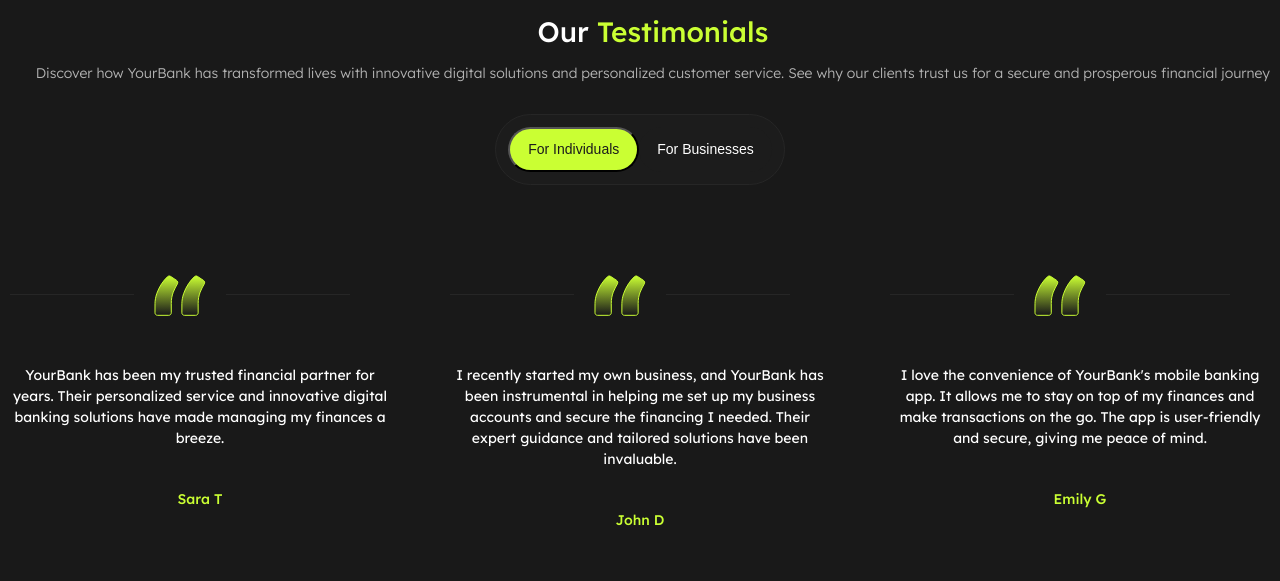
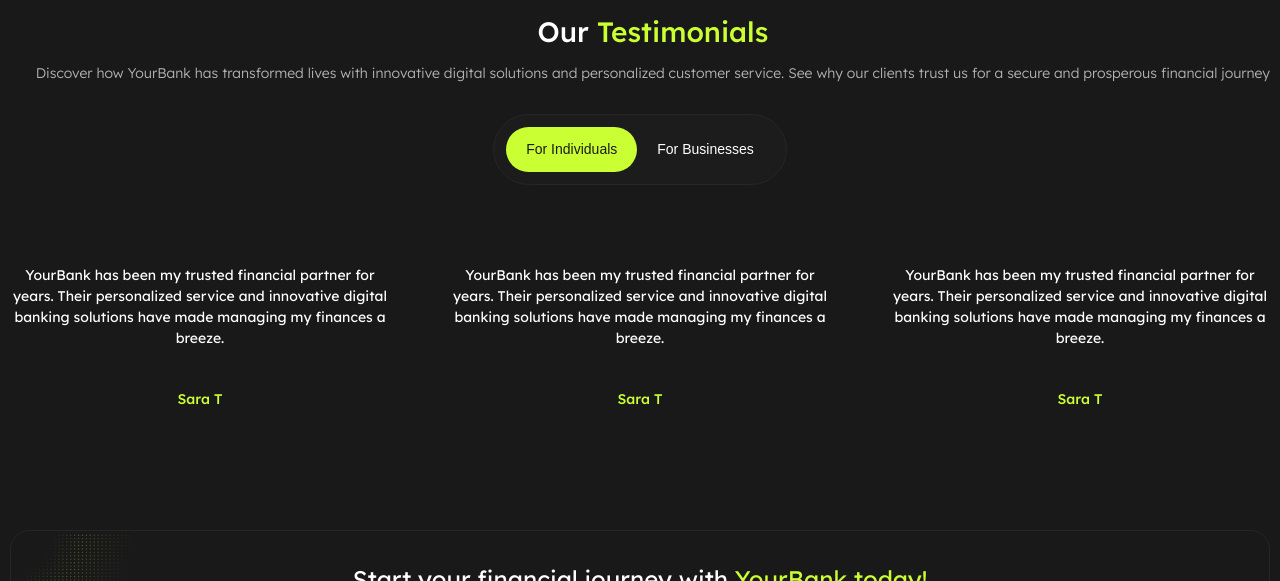
Before and after one commit to Vendifo/yourbank, a React (Create React App) app in the folder yourbank/: page / in a window 1280 px wide. Shown: the part 6760-7341 px from the top of the page. Built offline with nearby package versions, Linux system fonts and the light colour scheme.

Commit message:
Сделан функционал в компоненте testimonials

```diff
--- a/yourbank/src/components/home/testimonials/Testimonials.jsx
+++ b/yourbank/src/components/home/testimonials/Testimonials.jsx
@@ -1,15 +1,22 @@
-import './testimonials.css'
-import arrowleft from '../../../img/Assets/arrowleft.svg'
-import arrowright from '../../../img/Assets/arrowright.svg'
-import testimonialscard from '../../../img/Assets/testimonialscard.svg'
+import React, { useState } from 'react';
+import './testimonials.css';
+import arrowleft from '../../../img/Assets/arrowleft.svg';
+import arrowright from '../../../img/Assets/arrowright.svg';
+import testimonialscard from '../../../img/Assets/testimonialscard.svg';
 
-function Testimonials () {
+function Testimonials() {
+    const [content, setContent] = useState('individuals');
+
+    const handleButtonClick = (contentType) => {
+        setContent(contentType);
+    };
+
     return (
         <section className='testimonials'>
-            <div className='container' >
+            <div className='container'>
                 <div className='testimonials__container'>
                     <div className='testimonials__info-container'>
-                        <div className='testimonials__text-container' >
+                        <div className='testimonials__text-container'>
                             <h1>Our <span>Testimonials</span></h1>
                             <p>Discover how YourBank has transformed lives with
                                 innovative digital solutions and personalized
@@ -17,54 +24,79 @@ function Testimonials () {
                                 us for a secure and prosperous financial journey</p>
                         </div>
                         <div className='testimonials__tabs'>
-                            <button className='testimonials__button-individuals' >For Individuals</button>
-                            <button className='testimonials__button-businesses' >For Businesses</button>
+                            <button
+                                className={content === 'individuals' ? 'testimonials__button-individuals active' : 'testimonials__button-individuals'}
+                                onClick={() => handleButtonClick('individuals')}
+                            >
+                                For Individuals
+                            </button>
+                            <button
+                                className={content === 'businesses' ? 'testimonials__button-businesses active' : 'testimonials__button-businesses'}
+                                onClick={() => handleButtonClick('businesses')}
+                            >
+                                For Businesses
+                            </button>
                         </div>
                     </div>
                     <div className='testimonials__slider'>
-                        <button className='testimonials__button' ><img src={arrowleft} alt="arrowleft" /></button>
+                        <button className='testimonials__button'><img src={arrowleft} alt="arrowleft" /></button>
                         <div className='testimonials__item-container'>
-                            <div className='testimonials__card' >
-                                <div className='testimonials__card-images' >
-                                    <div className='item__line' ></div>
-                                    <img src={testimonialscard} alt="testimonialscard" />
-                                    <div className='item__line' ></div>
-                                </div>
+                            {content === 'individuals' && (
+                                <>
+                                    <div className='testimonials__card'>
+
                                         <p>YourBank has been my trusted financial partner for years.
                                             Their personalized service and innovative digital banking
                                             solutions have made managing my finances a breeze.</p>
                                         <span>Sara T</span>
                                     </div>
-                            <div className='testimonials__card' >
-                                <div className='testimonials__card-images' >
-                                    <div className='item__line' ></div>
-                                    <img src={testimonialscard} alt="testimonialscard" />
-                                    <div className='item__line' ></div>
+                                    <div className='testimonials__card'>
+
+                                        <p>YourBank has been my trusted financial partner for years.
+                                            Their personalized service and innovative digital banking
+                                            solutions have made managing my finances a breeze.</p>
+                                        <span>Sara T</span>
                                     </div>
+                                    <div className='testimonials__card'>
+
+                                        <p>YourBank has been my trusted financial partner for years.
+                                            Their personalized service and innovative digital banking
+                                            solutions have made managing my finances a breeze.</p>
+                                        <span>Sara T</span>
+                                    </div>
+                                </>
+                            )}
+                            {content === 'businesses' && (
+                                <>
+                                    <div className='testimonials__card'>
+
                                         <p>I recently started my own business, and YourBank has been
                                             instrumental in helping me set up my business accounts
                                             and secure the financing I needed. Their expert guidance
                                             and tailored solutions have been invaluable.</p>
                                         <span>John D</span>
                                     </div>
-                            <div className='testimonials__card' >
-                                <div className='testimonials__card-images' >
-                                    <div className='item__line' ></div>
-                                    <img src={testimonialscard} alt="testimonialscard" />
-                                    <div className='item__line' ></div>
+                                    <div className='testimonials__card'>
+
+                                        <p>I recently started my own business, and YourBank has been
+                                            instrumental in helping me set up my business accounts
+                                            and secure the financing I needed. Their expert guidance
+                                            and tailored solutions have been invaluable.</p>
+                                        <span>John D</span>
                                     </div>
-                                <p>I love the convenience of YourBank's mobile banking app.
-                                    It allows me to stay on top of my finances and make
-                                    transactions on the go. The app is user-friendly and
-                                    secure, giving me peace of mind.</p>
-                                <span>Emily G</span>
+                                    <div className='testimonials__card'>
 
+                                        <p>I recently started my own business, and YourBank has been
+                                            instrumental in helping me set up my business accounts
+                                            and secure the financing I needed. Their expert guidance
+                                            and tailored solutions have been invaluable.</p>
+                                        <span>John D</span>
                                     </div>
-                            <div className='testimonials__fadeoutleft' ></div>
-                            <div className='testimonials__fadeouright' ></div>
 
+                                </>
+                            )}
                         </div>
-                        <button className='testimonials__button' ><img src={arrowright} alt="arrowright" /></button>
+                        <button className='testimonials__button'><img src={arrowright} alt="arrowright" /></button>
                     </div>
                 </div>
             </div>
@@ -72,4 +104,4 @@ function Testimonials () {
     );
 }
 
-export default Testimonials
+export default Testimonials;
--- a/yourbank/src/components/home/testimonials/testimonials.css
+++ b/yourbank/src/components/home/testimonials/testimonials.css
@@ -58,11 +58,10 @@
         justify-content: center;
         align-items: center;
         gap: 10px;
-
+        border: none;
         border-radius: 140px;
-        background: var(--green-60);
-
-        color: var(--grey-11);
+        background: var(--grey-11);
+        color: var(--absolute-white);
         text-align: center;
         font-size: 18px;
         font-weight: 400;
@@ -72,7 +71,6 @@
     .testimonials__button-businesses {
         cursor: pointer;
         border: none;
-        background: var(--grey-11);
         display: flex;
         padding: 14px 24px;
         justify-content: center;
@@ -80,12 +78,24 @@
         gap: 10px;
 
         border-radius: 140px;
+        background: var(--grey-11);
 
         color: var(--absolute-white);
         text-align: center;
         font-size: 18px;
         font-weight: 400;
         line-height: 150%;
+    }
+
+    .testimonials__button-individuals.active {
+        background: var(--green-60);
+        color: var(--grey-11);
+    }
+
+    .testimonials__button-businesses.active {
+        background: var(--green-60);
+        color: var(--grey-11);
+
     }
 
     .testimonials__slider{
@@ -235,17 +245,16 @@
     .testimonials__button-individuals {
         cursor: pointer;
         display: flex;
-        padding: 10px 18px;
+        padding: 14px 24px;
         justify-content: center;
         align-items: center;
         gap: 10px;
-
+        border: none;
         border-radius: 140px;
-        background: var(--green-60);
-
-        color: var(--grey-11);
+        background: var(--grey-11);
+        color: var(--absolute-white);
         text-align: center;
-        font-size: 14px;
+        font-size: 18px;
         font-weight: 400;
         line-height: 150%;
     }
@@ -253,20 +262,31 @@
     .testimonials__button-businesses {
         cursor: pointer;
         border: none;
-        background: var(--grey-11);
         display: flex;
-        padding: 10px 18px;
+        padding: 14px 24px;
         justify-content: center;
         align-items: center;
         gap: 10px;
 
         border-radius: 140px;
+        background: var(--grey-11);
 
         color: var(--absolute-white);
         text-align: center;
-        font-size: 14px;
+        font-size: 18px;
         font-weight: 400;
         line-height: 150%;
+    }
+
+    .testimonials__button-individuals.active {
+        background: var(--green-60);
+        color: var(--grey-11);
+    }
+
+    .testimonials__button-businesses.active {
+        background: var(--green-60);
+        color: var(--grey-11);
+
     }
 
     .testimonials__slider{
@@ -417,15 +437,14 @@
     .testimonials__button-individuals {
         cursor: pointer;
         display: flex;
-        padding: 10px 18px;
+        padding: 12px 20px;
         justify-content: center;
         align-items: center;
         gap: 10px;
-
+        border: none;
         border-radius: 140px;
-        background: var(--green-60);
-
-        color: var(--grey-11);
+        background: var(--grey-11);
+        color: var(--absolute-white);
         text-align: center;
         font-size: 14px;
         font-weight: 400;
@@ -435,20 +454,31 @@
     .testimonials__button-businesses {
         cursor: pointer;
         border: none;
-        background: var(--grey-11);
         display: flex;
-        padding: 10px 18px;
+        padding: 12px 20px;
         justify-content: center;
         align-items: center;
         gap: 10px;
 
         border-radius: 140px;
+        background: var(--grey-11);
 
         color: var(--absolute-white);
         text-align: center;
         font-size: 14px;
         font-weight: 400;
         line-height: 150%;
+    }
+
+    .testimonials__button-individuals.active {
+        background: var(--green-60);
+        color: var(--grey-11);
+    }
+
+    .testimonials__button-businesses.active {
+        background: var(--green-60);
+        color: var(--grey-11);
+
     }
 
     .testimonials__slider{
@@ -484,7 +514,7 @@
     }
 
     .testimonials__card {
-
+        width: 300px;
         display: flex;
         flex-direction: column;
         align-items: center;
```
Lines whose indentation alone changed are shown as unchanged.
